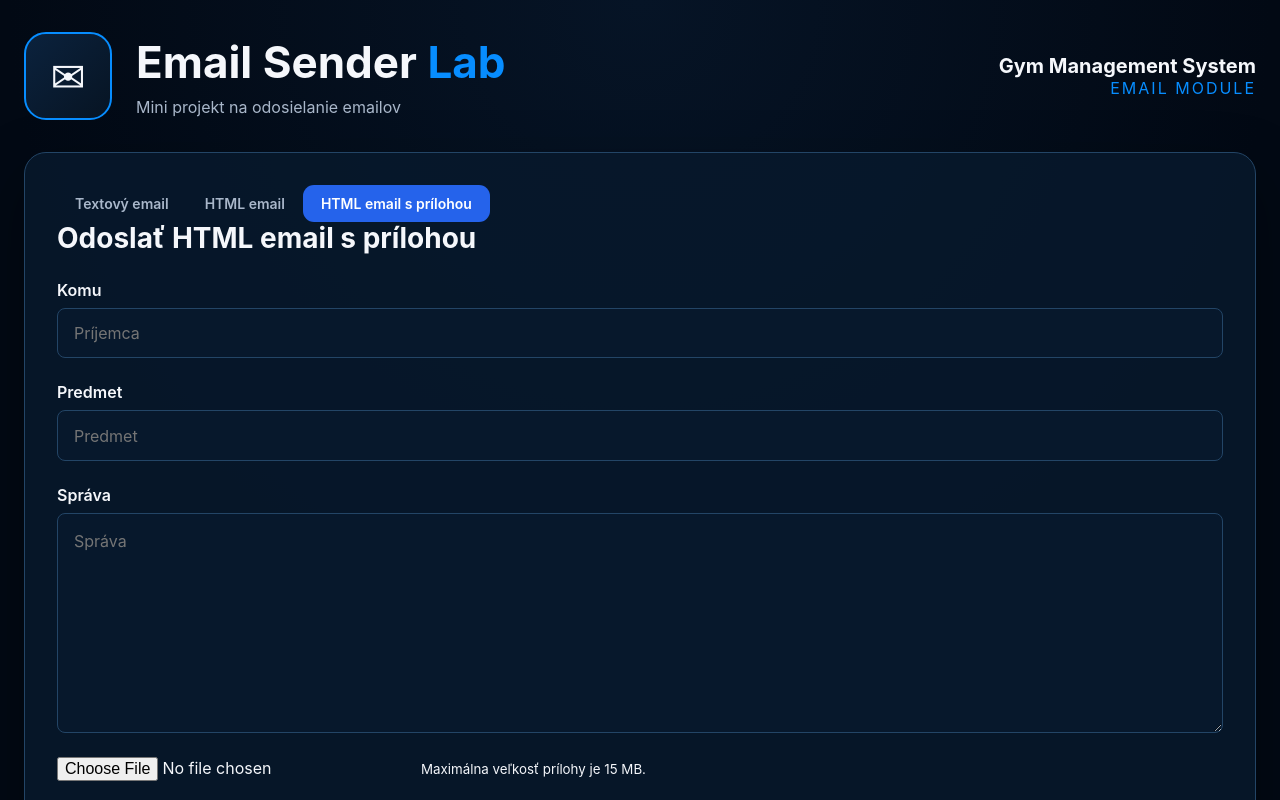
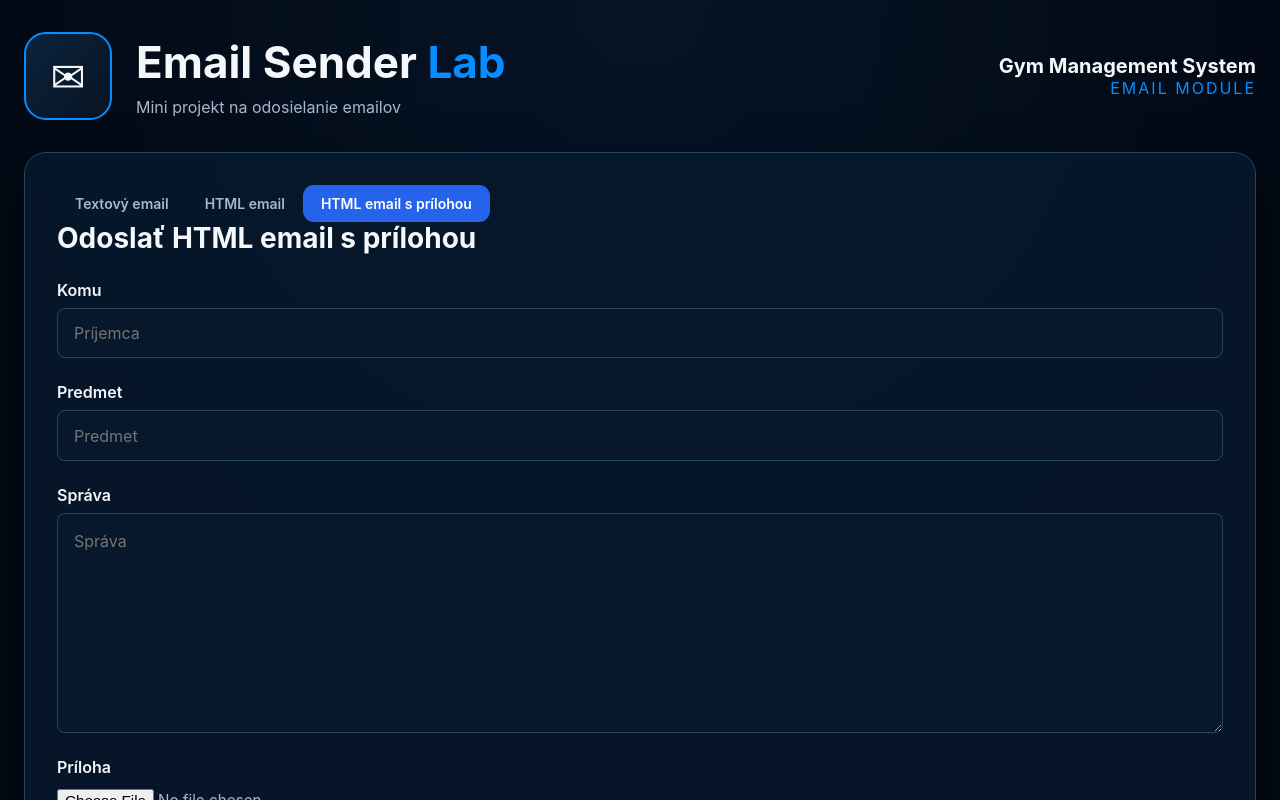
Before and after one commit to PatrikScerba/email-sender-lab, a React (Vite) app in the folder react-frontend/: page / in a window 1280 px wide. Both pictures are taken after a click on the button "HTML email s prílohou". Shown: the top 800 px of the page. Built offline with nearby package versions, Linux system fonts and the light colour scheme.

Commit message:
style(react-ui): zakladny layout sekcie prilohy

```diff
--- a/react-frontend/src/components/email/EmailForm.css
+++ b/react-frontend/src/components/email/EmailForm.css
@@ -107,3 +107,30 @@
   cursor: not-allowed;
   transform: none;
 }
+
+.email-form__attachment {
+  display: flex;
+  flex-direction: column;
+  gap: 0.75rem;
+}
+
+.email-form__attachment-label {
+  font-weight: 600;
+  color: var(--color-text);
+}
+
+.email-form__attachment-input {
+  color: var(--color-text-muted);
+
+  font-size: 0.95rem;
+}
+
+.email-form__attachment-info {
+  color: var(--color-text-muted);
+}
+
+.email-form__attachment-selected {
+  display: flex;
+  flex-direction: column;
+  gap: 0.75rem;
+}
--- a/react-frontend/src/components/email/EmailForm.jsx
+++ b/react-frontend/src/components/email/EmailForm.jsx
@@ -176,22 +176,32 @@ function handleAttachmentChange(event) {
         </div>
 
         {emailType === "htmlWithAttachment" && (
-         <div>
+          <div className="email-form__attachment">
+            <label
+              className="email-form__attachment-label"
+              htmlFor="attachment"
+            >
+              Príloha
+            </label>
+
             <input
+              className="email-form__attachment-input"
               ref={attachmentInputRef}
+              id="attachment"
               type="file"
               name="attachment"
               onChange={handleAttachmentChange}
-             style={{ marginRight: "20px" }}
             />
 
-           <small>Maximálna veľkosť prílohy je 15 MB.</small>
+            <small className="email-form__attachment-info">
+              Maximálna veľkosť prílohy je 15 MB.
+            </small>
 
             {attachment && (
-             <div>
-               <p>
+              <div className="email-form__attachment-selected">
+                <p className="email-form__attachment-name">
                   Vybraná príloha: <strong>{attachment.name}</strong>
-                 {" - "}
+                  {" – "}
                   {(attachment.size / (1024 * 1024)).toFixed(2)} MB
                 </p>
 
```
Lines whose indentation alone changed are shown as unchanged.
